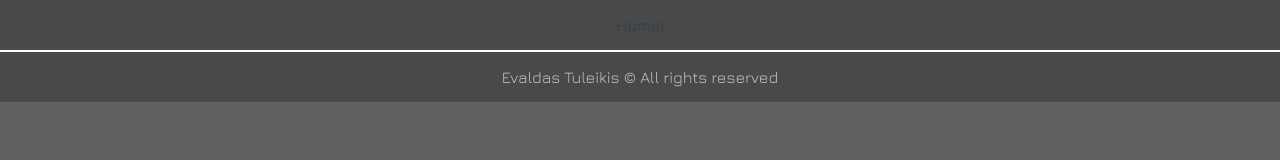
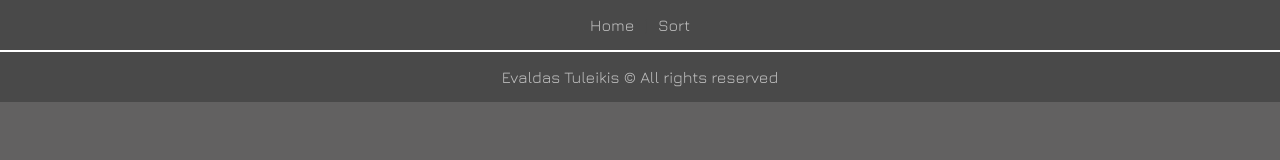
Before and after one commit to evaldas1994/VUE-EXAM, a Vue app: page /#/about in a window 1280 px wide. Shown: the top 160 px of the page. Built offline with nearby package versions, Linux system fonts and the light colour scheme.

Commit message:
Created Sort (page) Created SortComponent Added routes

```diff
--- a/src/App.vue
+++ b/src/App.vue
@@ -2,6 +2,7 @@
   <div id="app">
     <div id="nav">
       <router-link to="/">Home</router-link> |
+      <router-link to="/sort">Sort</router-link>
     </div>
 
     <router-view/>
@@ -22,7 +23,7 @@ body {
   font-family: 'Jura', sans-serif;
   -webkit-font-smoothing: antialiased;
   -moz-osx-font-smoothing: grayscale;
-  color: #2c3e50;
+  color: #494949;
   position: relative;
 }
 
@@ -35,12 +36,14 @@ body {
 }
 
 #nav a {
-  color: #2c3e50;
+  color: silver;
   text-decoration: none;
+  padding: 0 10px;
 }
 
 #nav a.router-link-exact-active {
   color: silver;
+  font-weight: bold;
 }
 
 .my-page {
--- /dev/null
+++ b/src/components/SortComponent.vue
@@ -0,0 +1,15 @@
+<template>
+<div class="my-page sort-component">
+
+</div>
+</template>
+
+<script>
+export default {
+  name: "SortComponent"
+}
+</script>
+
+<style scoped>
+
+</style>
--- a/src/router/index.js
+++ b/src/router/index.js
@@ -2,6 +2,7 @@ import Vue from 'vue'
 import VueRouter from 'vue-router'
 import Home from '../views/Home.vue'
 import Single from "../views/Single";
+import SortComponent from "../components/SortComponent";
 
 Vue.use(VueRouter)
 
@@ -15,6 +16,16 @@ const routes = [
     path: '/single/:id',
     name: 'Single',
     component: Single
+  },
+  {
+    path: '/sort',
+    name: 'Sort',
+    component: SortComponent
+  },
+  {
+    path: '/sort/:platform/:type/sortBy',
+    name: 'Sort',
+    component: SortComponent
   }
 ]
 
```
Also changed, not shown: src/views/Sort.vue (added, +20 -0 lines).
